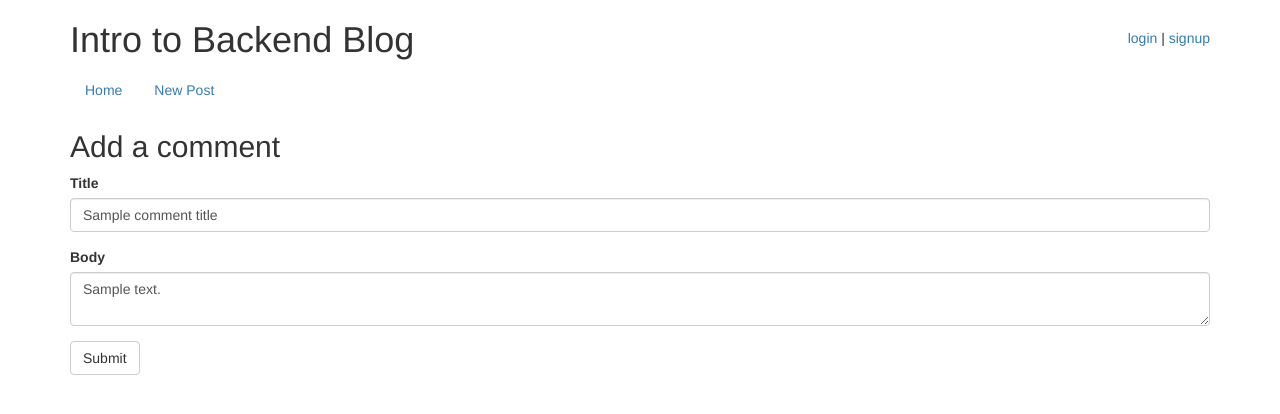
After one commit to nicholassavini/Udacity-Blog, a Python web app: template templates/new_comment.html in a window 1280 px wide. The commit adds this page. Shown: the top 414 px of the page. Run offline with Jinja, Linux system fonts and the light colour scheme; the template is opened without the code that fills it: most values are stand-ins (such as "Sample title", 1, 10 or a date in 2020).

Commit message:
Add New Comments Template and Error Handling for adding comments

```diff
--- a/templates/login.html
+++ b/templates/login.html
@@ -13,7 +13,7 @@
         <input type="password" name="password" id="password"
         class="form-control" value="{{username}}">
     </div>
-    <div class="help-block"><span class="text-danger">{{error}}</span></div>
+    <div class="help-block"><span class="text-danger">{{ error }}</span></div>
     <button type="submit" class="btn btn-default">Login</button>
 </form>
 {% endblock %}
--- /dev/null
+++ b/templates/new_comment.html
@@ -0,0 +1,20 @@
+{% extends "base.html" %}
+{% block title %}New comment{% endblock %}
+{% block content %}
+<h2>Add a comment</h2>
+<form method="post" action="/{{ post_id }}/add_comment">
+  <div class="form-group {{ title_class }}">
+    <label class="control-label" for="comment_title">Title</label>
+    <input class="form-control" type="text" name="comment_title" id="comment_title"
+    value="{{ comment_title }}" aria-described-by="helpBlockTitle">
+    <div id="helpBlockTitle" class="help-block">{{ title_error }}</div>
+  </div>
+  <div class="form-group {{ text_class }}">
+    <label class="control-label"  for="comment_text">Body</label>
+    <textarea class="form-control" name="comment_text" id="comment_text"
+    aria-described-by="helpBlockTitle">{{ comment_text }}</textarea>
+    <div id="helpBlockText" class="help-block">{{ text_error }}</div>
+  </div>
+  <button type="submit" class="btn btn-default">Submit</button>
+</form>
+{% endblock %}
```
Also changed, not shown: main.py (+19 -6 lines), 1 other file.
